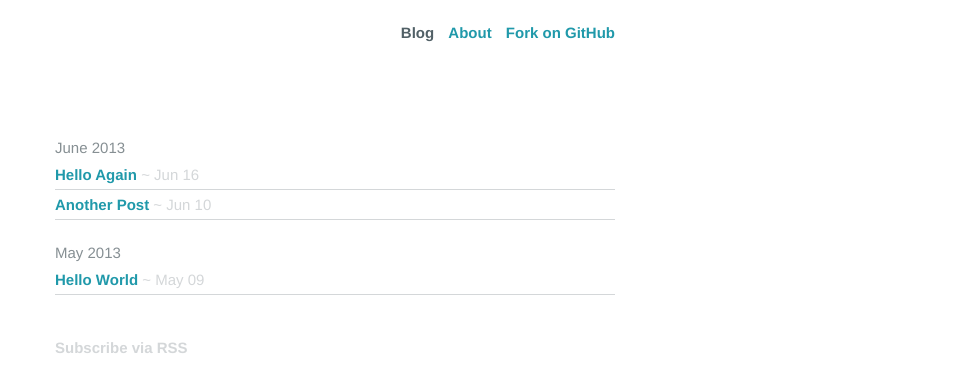
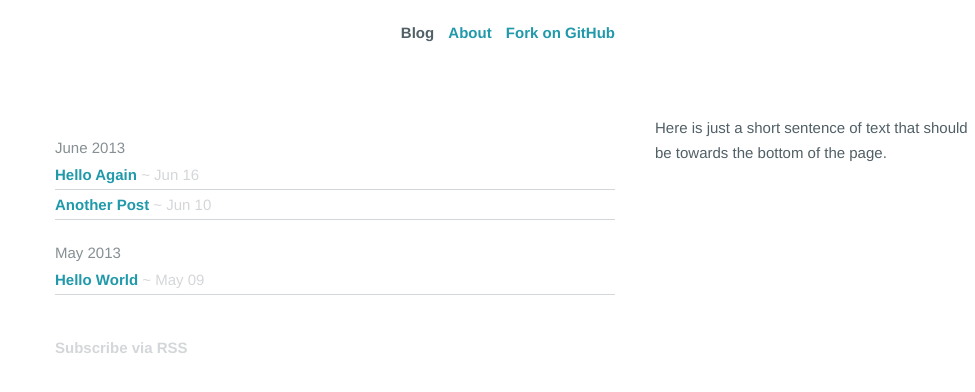
Before and after one commit to duganj/duganj.github.io, a Jekyll site: the page built from index.html, in a window 1280 px wide. Shown: the top 392 px of the page, without its empty margins (305-1280 px from the left). Built offline with Jekyll 4.4.1, drawn with Linux system fonts in a browser that asks for light colours; Markdown is read by kramdown in place of the engine named in the settings.

Commit message:
Updated index.html

```diff
--- a/index.html
+++ b/index.html
@@ -14,5 +15,7 @@ section: blog
     <a class='item' href='{{site.baseurl}}{{item.url}}'>{{item.title}} <span class='date'>&#126; {{item.date | date:"%b %d"}}</span></a>
   {% endfor %}
 </div>
-
+<body>
+  Here is just a short sentence of text that should be towards the bottom of the page.
+</body>
 {% include rss-link.html %}
```
Also changed, not shown: other parts of index.html (+1 -0 lines).
